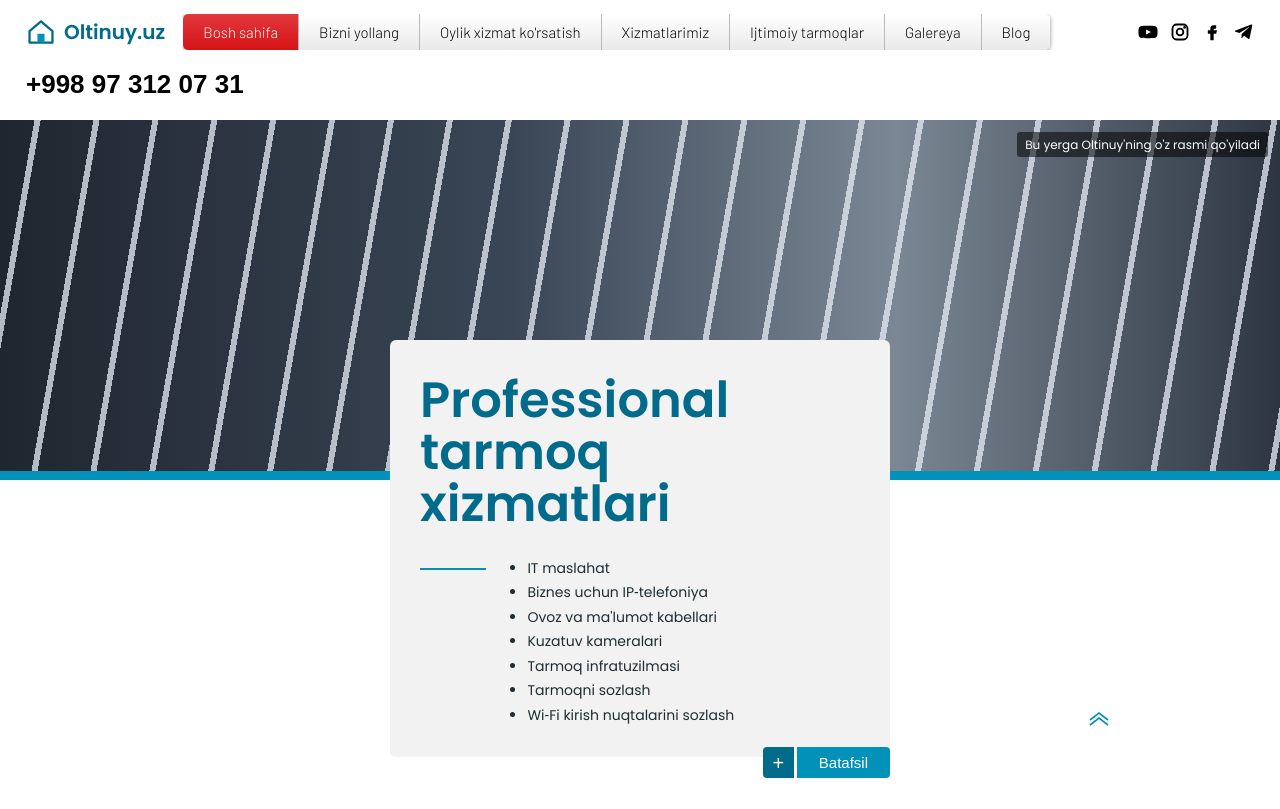
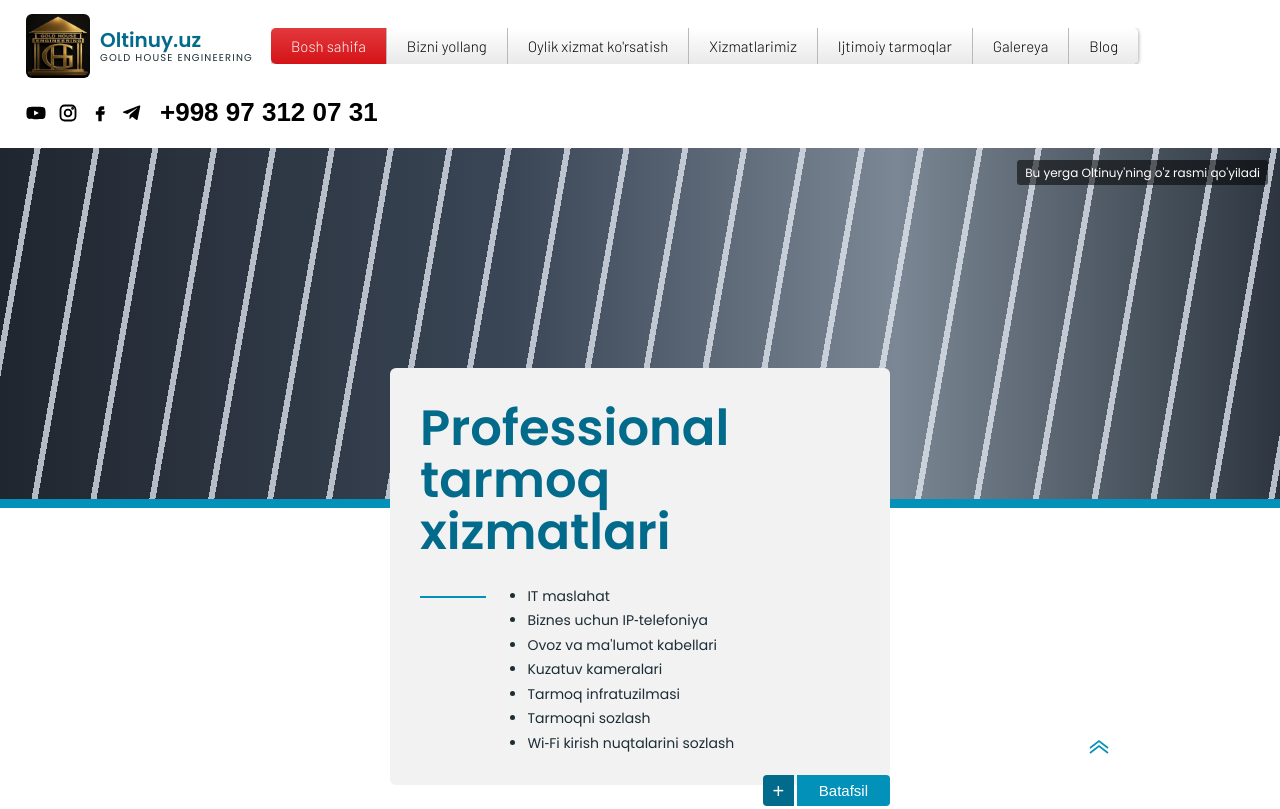
Before and after one commit to abrorjonnusratullaev/oltinuy, a plain HTML site: page index.html in a window 1280 px wide. Shown: the top 809 px of the page. Drawn offline with Linux system fonts and the light colour scheme; a web font is replaced by a local one.

Commit message:
Gold House Engineering logotipi va favicon qo'shildi
Co-Authored-By: Claude Opus 5.5 <noreply@anthropic.com>
Claude-Session: https://claude.ai/code/session_01CTGTZ9pSBvcj63xQA6jns8

```diff
--- a/index.html
+++ b/index.html
@@ -5,6 +5,7 @@
 <meta name="viewport" content="width=device-width, initial-scale=1, viewport-fit=cover">
 <style>body{margin:0}</style>
 <title>Oltinuy.uz</title>
+<link rel="icon" type="image/png" href="favicon.png">
 <meta name="claude:viewport-fit-sides" content="cover">
 <link rel="preconnect" href="https://fonts.googleapis.com">
 <link rel="stylesheet" href="https://fonts.googleapis.com/css2?family=Poppins:wght@200;300;400;600&family=Spinnaker&family=Barlow:wght@300;400&display=swap">
@@ -26,7 +27,9 @@ a:focus-visible,button:focus-visible{outline:3px solid var(--teal-2);outline-off
 .head{display:flex;align-items:center;gap:14px 18px;padding-block:14px;flex-wrap:wrap;max-width:1260px}
 .head .logo{order:0}.head .menu{order:1}.head .social{order:2}.head .phone{order:3}
 @media (max-width:1180px){.head .menu{order:4;flex-basis:100%}.head .social{margin-left:auto}}
-.logo{display:flex;align-items:center;gap:8px;text-decoration:none;font-family:var(--poppins);font-weight:600;font-size:1.25rem;color:var(--teal);white-space:nowrap}
+.logo{display:flex;align-items:center;gap:10px;text-decoration:none;font-family:var(--poppins);font-weight:600;font-size:1.25rem;line-height:1.2;color:var(--teal);white-space:nowrap}
+.logo img{border-radius:6px;flex:none}
+.logo small{display:block;font-weight:400;font-size:.62rem;letter-spacing:.12em;text-transform:uppercase;color:var(--ink)}
 .menu{flex:1 1 auto;min-width:0;overflow-x:auto}
 .menu ul{display:flex;list-style:none;margin:0;padding:0;border-radius:5px;box-shadow:0 1px 4px rgba(0,0,0,.45);width:max-content}
 .menu li+li a{border-left:1px solid #b9b9b9}
@@ -108,8 +111,8 @@ footer .col{padding-block:30px 14px}
 
 <header class="col head" id="bosh">
   <a class="logo" href="#bosh" aria-label="Oltinuy.uz bosh sahifa">
-    <svg width="30" height="30" viewBox="0 0 34 34" aria-hidden="true"><path d="M4 16 17 5l13 11v13H4z" fill="none" stroke="#026b8b" stroke-width="2.6" stroke-linejoin="round"/><rect x="13" y="19" width="8" height="10" fill="#0291b9"/></svg>
-    Oltinuy.uz
+    <img src="logo.jpg" alt="Gold House Engineering logotipi" width="64" height="64">
+    <span>Oltinuy.uz<small>Gold House Engineering</small></span>
   </a>
   <nav class="menu" aria-label="Asosiy menyu">
     <ul>
```
Also changed, not shown: favicon.png (added), logo.jpg (added).
